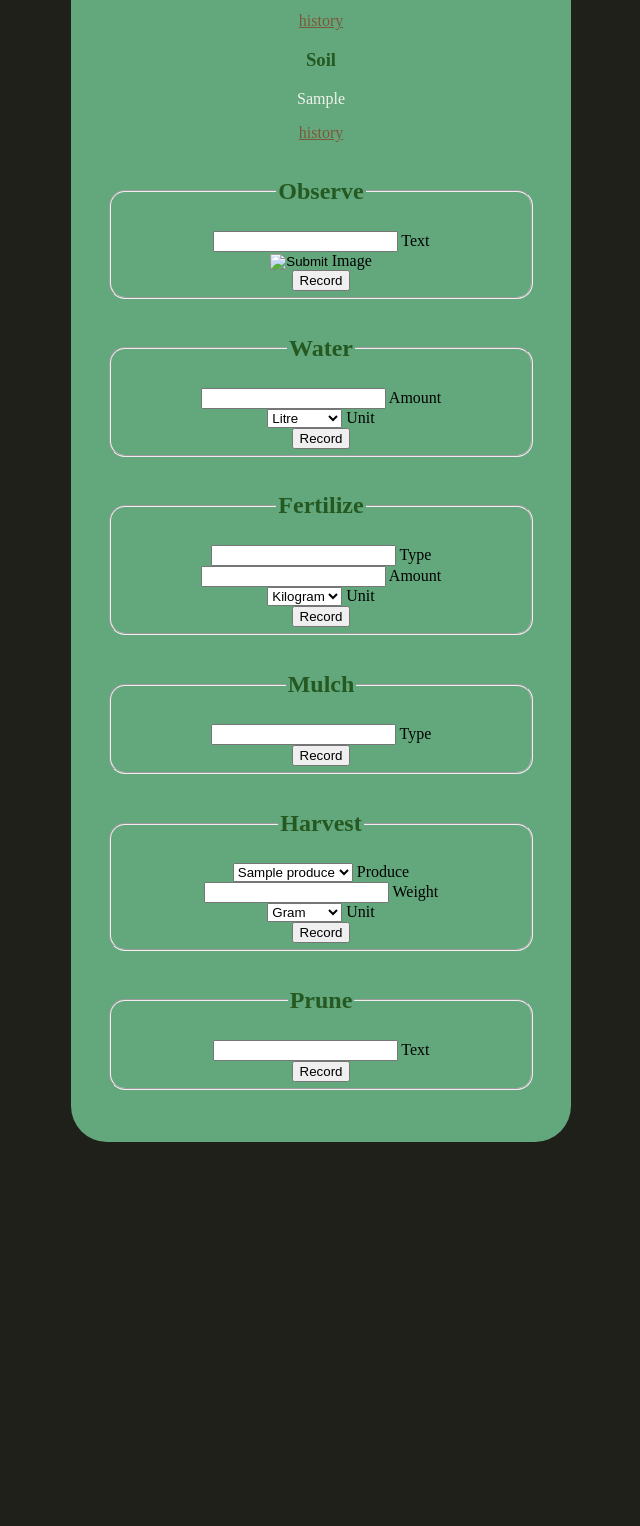
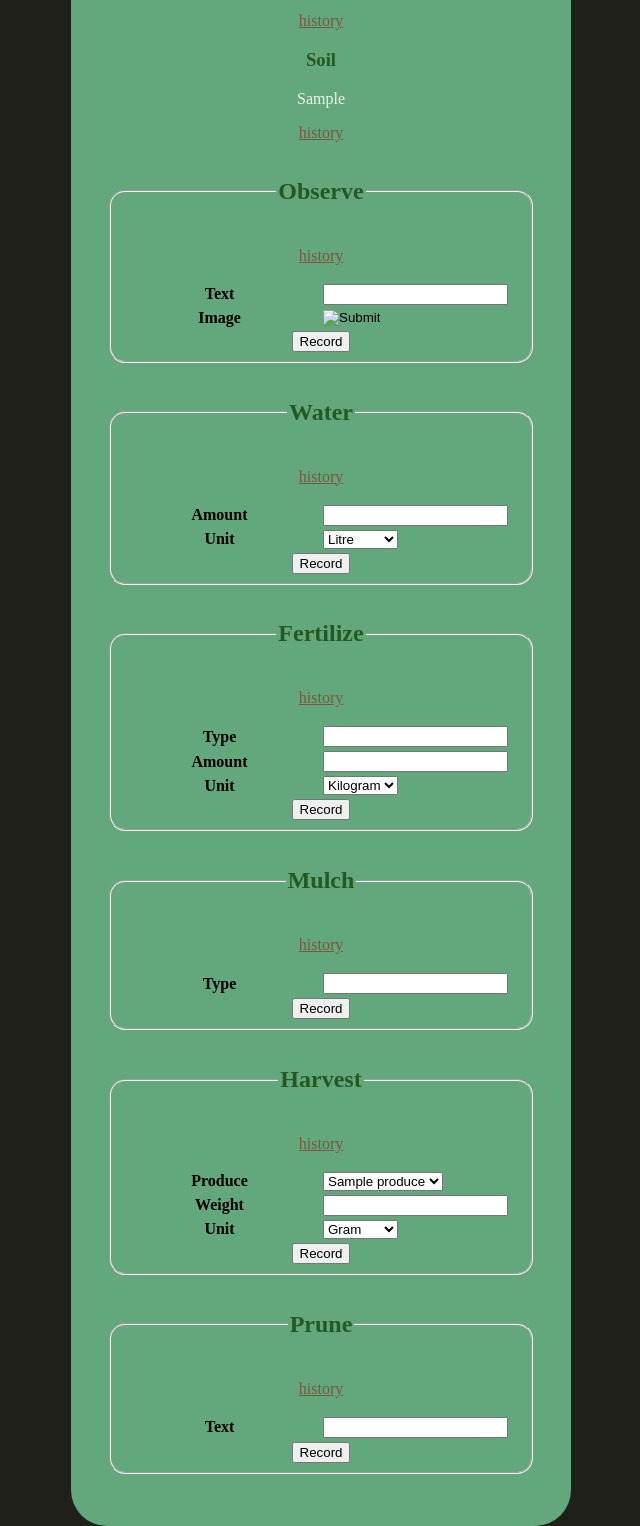
Before and after one commit to stuartmscott/plantiful, a Django app: page /plant/1 in a window 1280 px wide. Shown: the part 935-2461 px from the top of the page, without its empty margins (319-959 px from the left). Before the commit the page ends 2077 px from the top, so only its background shows below. Run offline with Django 4.2, Linux system fonts and the light colour scheme; tables that the repository leaves empty hold one stand-in row (values such as "Sample post").

Commit message:
Table Form Layout

```diff
--- a/plantiful/templates/plantiful/plant.html
+++ b/plantiful/templates/plantiful/plant.html
@@ -59,12 +59,31 @@
 {% csrf_token %}
 <fieldset>
     <legend><h2>Observe</h2></legend>
+    <p><a href="{% url 'plant_observation' plant.id %}">history</a></p>
     {% if error_message %}<p><strong>{{ error_message }}</strong></p>{% endif %}
+    <table width="100%">
+        <tr>
+            <th width="50%">
+                <label for="observation_text">Text</label><br>
+            </th>
+            <td width="50%">
                 <input type="text" name="observation_text" id="observation_text" />
-    <label for="observation_text">Text</label><br>
+            </td>
+        </tr>
+        <tr>
+            <th>
+                <label for="observation_image">Image</label><br>
+            </th>
+            <td>
                 <input type="image" name="observation_image" id="observation_image" />
-    <label for="observation_image">Image</label><br>
+            </td>
+        </tr>
+        <tr>
+            <th colspan="2">
                 <input type="submit" value="Record">
+            </th>
+        </tr>
+    </table>
 </fieldset>
 </form>
 
@@ -72,16 +91,35 @@
 {% csrf_token %}
 <fieldset>
     <legend><h2>Water</h2></legend>
+    <p><a href="{% url 'plant_water' plant.id %}">history</a></p>
     {% if error_message %}<p><strong>{{ error_message }}</strong></p>{% endif %}
+    <table width="100%">
+        <tr>
+            <th width="50%">
+                <label for="water_amount">Amount</label><br>
+            </th>
+            <td>
                 <input type="integer" name="water_amount" id="water_amount" />
-    <label for="water_amount">Amount</label><br>
+            </td>
+        </tr>
+        <tr>
+            <th>
+                <label for="water_unit">Unit</label><br>
+            </th>
+            <td>
                 <select name="water_unit" id="water_unit">
                 {% for unit in units %}
                     <option value="{{ unit.0 }}" label="{{ unit.1 }}" {% if unit.1 == "Litre" %}selected{% endif %}>{{ unit.1 }}</option>
                 {% endfor %}
                 </select>
-    <label for="water_unit">Unit</label><br>
+            </td>
+        </tr>
+        <tr>
+            <th colspan="2">
                 <input type="submit" value="Record">
+            </th>
+        </tr>
+    </table>
 </fieldset>
 </form>
 
@@ -89,18 +127,43 @@
 {% csrf_token %}
 <fieldset>
     <legend><h2>Fertilize</h2></legend>
+    <p><a href="{% url 'plant_fertilize' plant.id %}">history</a></p>
     {% if error_message %}<p><strong>{{ error_message }}</strong></p>{% endif %}
+    <table width="100%">
+        <tr>
+            <th width="50%">
+                <label for="fertilize_type">Type</label><br>
+            </th>
+            <td>
                 <input type="type" name="fertilize_type" id="fertilize_type" />
-    <label for="fertilize_type">Type</label><br>
+            </td>
+        </tr>
+        <tr>
+            <th>
+                <label for="fertilize_amount">Amount</label><br>
+            </th>
+            <td>
                 <input type="integer" name="fertilize_amount" id="fertilize_amount" />
-    <label for="fertilize_amount">Amount</label><br>
+            </td>
+        </tr>
+        <tr>
+            <th>
+                <label for="fertilize_unit">Unit</label><br>
+            </th>
+            <td>
                 <select name="fertilize_unit" id="fertilize_unit">
                 {% for unit in units %}
                     <option value="{{ unit.0 }}" label="{{ unit.1 }}" {% if unit.1 == "Kilogram" %}selected{% endif %}>{{ unit.1 }}</option>
                 {% endfor %}
                 </select>
-    <label for="fertilize_unit">Unit</label><br>
+            </td>
+        </tr>
+        <tr>
+            <th colspan="2">
                 <input type="submit" value="Record">
+            </th>
+        </tr>
+    </table>
 </fieldset>
 </form>
 
@@ -108,10 +171,23 @@
 {% csrf_token %}
 <fieldset>
     <legend><h2>Mulch</h2></legend>
+    <p><a href="{% url 'plant_mulch' plant.id %}">history</a></p>
     {% if error_message %}<p><strong>{{ error_message }}</strong></p>{% endif %}
+    <table width="100%">
+        <tr>
+            <th width="50%">
+                <label for="mulch_type">Type</label><br>
+            </th>
+            <td>
                 <input type="type" name="mulch_type" id="mulch_type" />
-    <label for="mulch_type">Type</label><br>
+            </td>
+        </tr>
+        <tr>
+            <th colspan="2">
                 <input type="submit" value="Record">
+            </th>
+        </tr>
+    </table>
 </fieldset>
 </form>
 
@@ -119,22 +195,47 @@
 {% csrf_token %}
 <fieldset>
     <legend><h2>Harvest</h2></legend>
+    <p><a href="{% url 'plant_harvest' plant.id %}">history</a></p>
     {% if error_message %}<p><strong>{{ error_message }}</strong></p>{% endif %}
+    <table width="100%">
+        <tr>
+            <th width="50%">
+                <label for="produce_id">Produce</label><br>
+            </th>
+            <td>
                 <select name="produce_id" id="produce_id">
                 {% for produce in plant.species.produce_set.all %}
                     <option value="{{ produce.id }}" label="{{ produce.name }}">{{ produce.name }}</option>
                 {% endfor %}
                 </select>
-    <label for="produce_id">Produce</label><br>
+            </td>
+        </tr>
+        <tr>
+            <th>
+                <label for="harvest_weight">Weight</label><br>
+            </th>
+            <td>
                 <input type="integer" name="harvest_weight" id="harvest_weight" />
-    <label for="harvest_weight">Weight</label><br>
+            </td>
+        </tr>
+        <tr>
+            <th>
+                <label for="harvest_unit">Unit</label><br>
+            </th>
+            <td>
                 <select name="harvest_unit" id="harvest_unit">
                 {% for unit in units %}
                     <option value="{{ unit.0 }}" label="{{ unit.1 }}" {% if unit.1 == "Gram" %}selected{% endif %}>{{ unit.1 }}</option>
                 {% endfor %}
                 </select>
-    <label for="harvest_unit">Unit</label><br>
+            </td>
+        </tr>
+        <tr>
+            <th colspan="2">
                 <input type="submit" value="Record">
+            </th>
+        </tr>
+    </table>
 </fieldset>
 </form>
 
@@ -142,10 +243,23 @@
 {% csrf_token %}
 <fieldset>
     <legend><h2>Prune</h2></legend>
+    <p><a href="{% url 'plant_prune' plant.id %}">history</a></p>
     {% if error_message %}<p><strong>{{ error_message }}</strong></p>{% endif %}
+    <table width="100%">
+        <tr>
+            <th width="50%">
+                <label for="prune_text">Text</label><br>
+            </th>
+            <td>
                 <input type="text" name="prune_text" id="prune_text" />
-    <label for="prune_text">Text</label><br>
+            </td>
+        </tr>
+        <tr>
+            <th colspan="2">
                 <input type="submit" value="Record">
+            </th>
+        </tr>
+    </table>
 </fieldset>
 </form>
 {% endblock %}
--- a/plantiful/templates/plantiful/plant_harvest.html
+++ b/plantiful/templates/plantiful/plant_harvest.html
@@ -6,10 +6,10 @@
 <h1>Plant {{ plant.id }} Harvest</h2>
 
 <ul>
-{% for produce in plant.species.produce_set.all %}
-    <li>{{ produce.name }}
+{% for produce, harvest in plant_harvests.items %}
+    <li>{{ produce }}: {{ harvests|length }}
+    {%  for harvest in harvests %}
         <ul>
-    {%  for harvest in plant.harvest.filter(produce=produce.id) %}
             <li><a href="{% url 'harvest' harvest.id %}">{{ harvest.datetime }}</a> {{ harvest.weight }} {{ harvest.unit_name }}</li>
     {%  endfor %}
         </ul>
--- a/plantiful/views.py
+++ b/plantiful/views.py
@@ -106,7 +106,10 @@ def plant(request, plant_id):
 
 def plant_harvest(request, plant_id):
     plant = get_object_or_404(Plant, pk=plant_id)
-    return render(request, "plantiful/plant_harvest.html", {"plant": plant, "units": Unit.choices})
+    harvests = {}
+    for produce in plant.species.produce_set.all():
+        harvests[produce.name] = plant.harvest_set.filter(produce=produce.id)
+    return render(request, "plantiful/plant_harvest.html", {"plant": plant, "plant_harvests": harvests, "units": Unit.choices})
 
 
 def plant_fertilize(request, plant_id):
```
Lines whose indentation alone changed are shown as unchanged.
